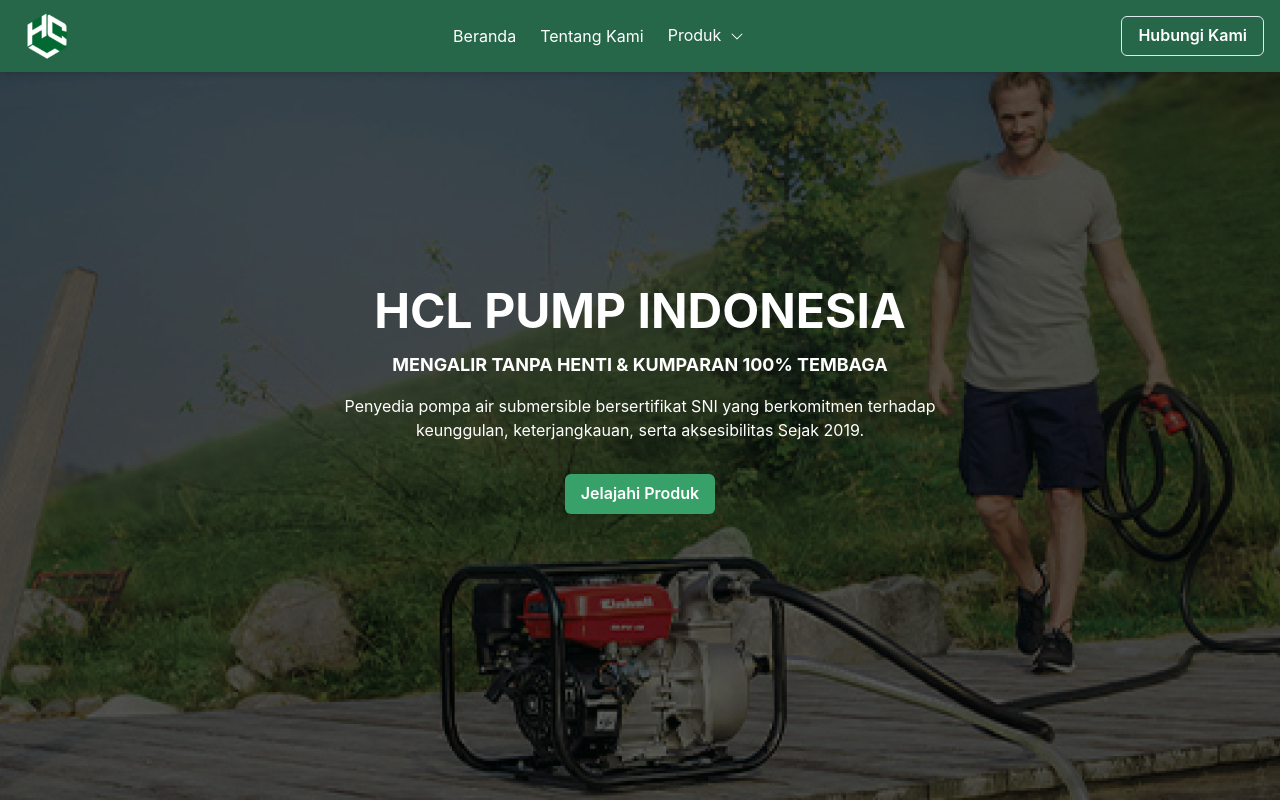
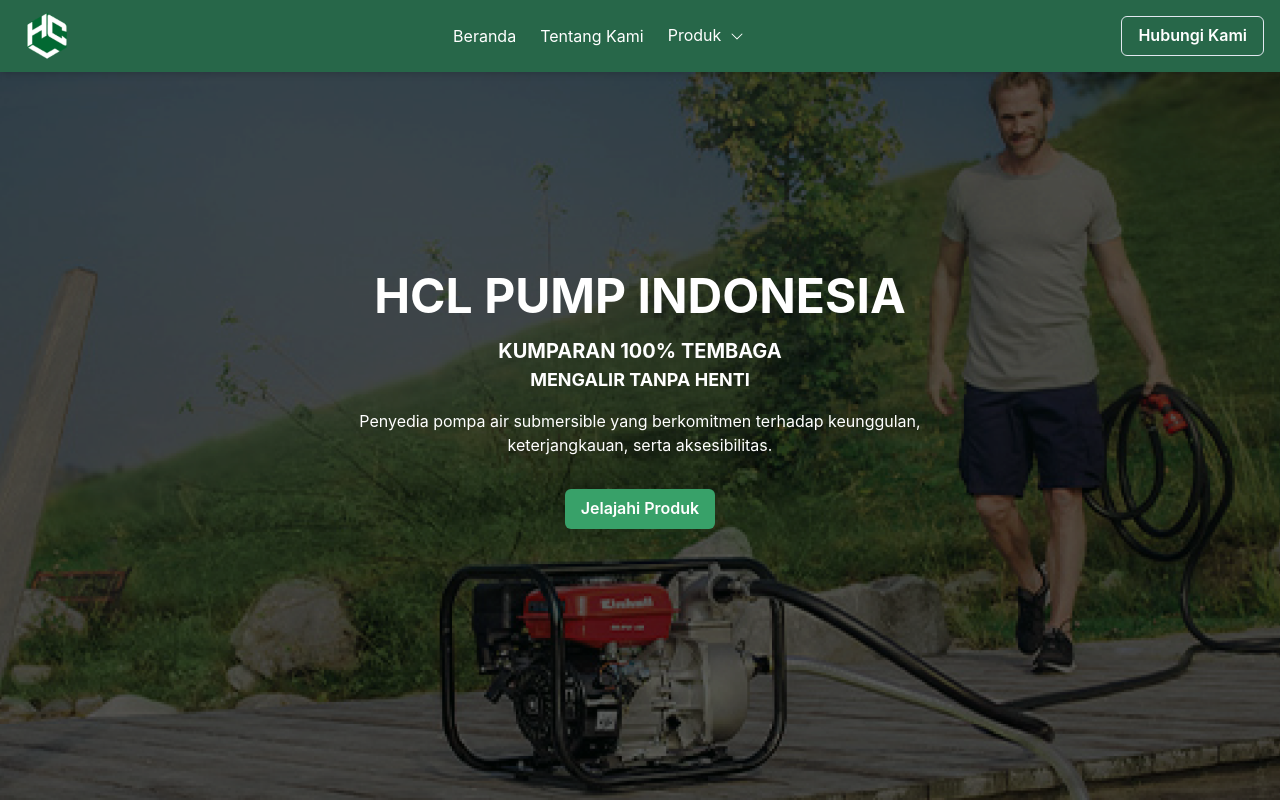
Before and after one commit to sawojajar/hcl-landingpage, a Next.js app: page / in a window 1280 px wide. Shown: the top 802 px of the page. Built offline with nearby package versions, Linux system fonts and the light colour scheme.

Commit message:
feat: change hero wording

```diff
--- a/src/screen/HomeScreen.tsx
+++ b/src/screen/HomeScreen.tsx
@@ -64,11 +64,14 @@
                         <Heading as="h1" size={{ base: "xl", md: "2xl" }} maxW="3xl" mb={4} lineHeight="tight">
                             HCL PUMP INDONESIA
                         </Heading>
+                        <Text maxW="2xl" fontSize={{ base: "md", md: "xl" }} fontWeight={"bold"}>
+                            KUMPARAN 100% TEMBAGA
+                        </Text>
                         <Text maxW="2xl" mb={4} fontSize={{ base: "sm", md: "lg" }} fontWeight={"bold"}>
-                            MENGALIR TANPA HENTI & KUMPARAN 100% TEMBAGA
+                            MENGALIR TANPA HENTI
                         </Text>
                         <Text maxW="2xl" mb={8} fontSize={{ base: "sm", md: "md" }}>
-                            Penyedia pompa air submersible bersertifikat SNI yang berkomitmen terhadap keunggulan, keterjangkauan, serta aksesibilitas Sejak 2019.
+                            Penyedia pompa air submersible yang berkomitmen terhadap keunggulan, keterjangkauan, serta aksesibilitas.
                         </Text>
                         <Link href="/products">
                             <Button colorScheme="green">Jelajahi Produk</Button>
```
